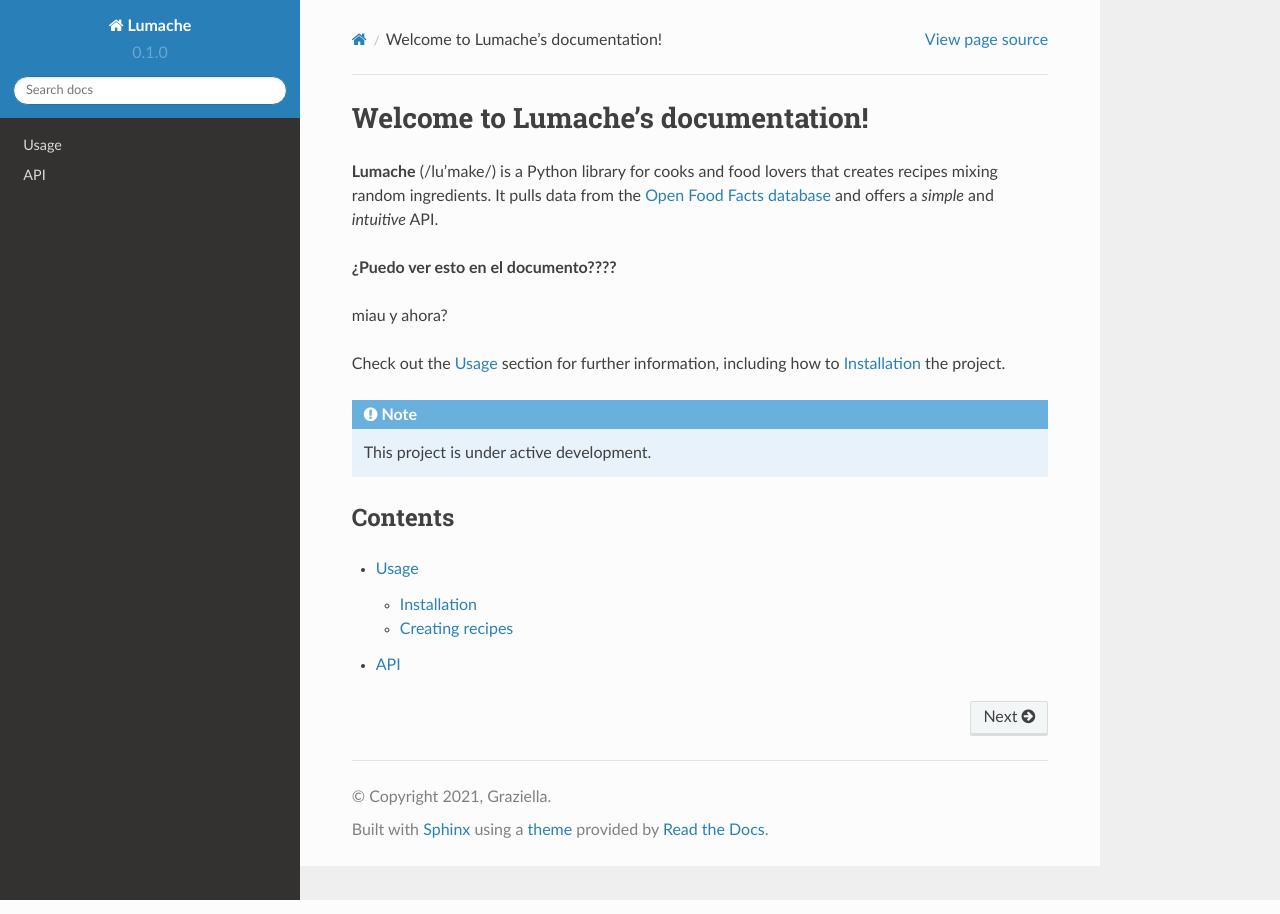
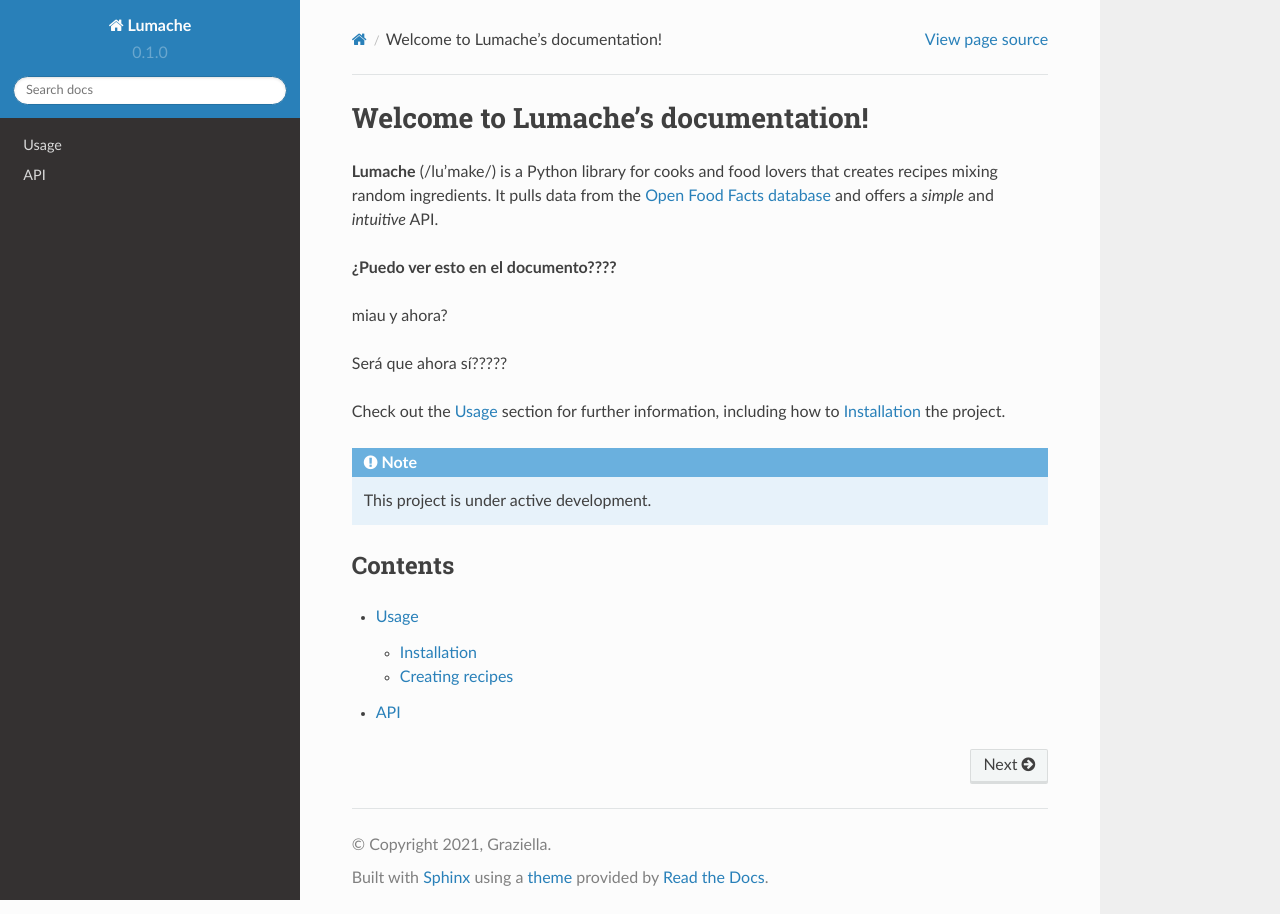
Before and after one commit to LauMi7777/Mi-intento-455, a Sphinx documentation site: the page built from docs/source/index.rst, in a window 1280 px wide. Built offline with Sphinx 7.4.7 and the Read the Docs theme 2.0.0, drawn with Linux system fonts in a browser that asks for light colours.

Commit message:
Update index.rst

```diff
--- a/docs/source/index.rst
+++ b/docs/source/index.rst
@@ -9,6 +9,8 @@ and offers a *simple* and *intuitive* API.
 **¿Puedo ver esto en el documento????**
 
 miau y ahora?
+
+Será que ahora sí?????
 
 Check out the :doc:`usage` section for further information, including
 how to :ref:`installation` the project.
```
